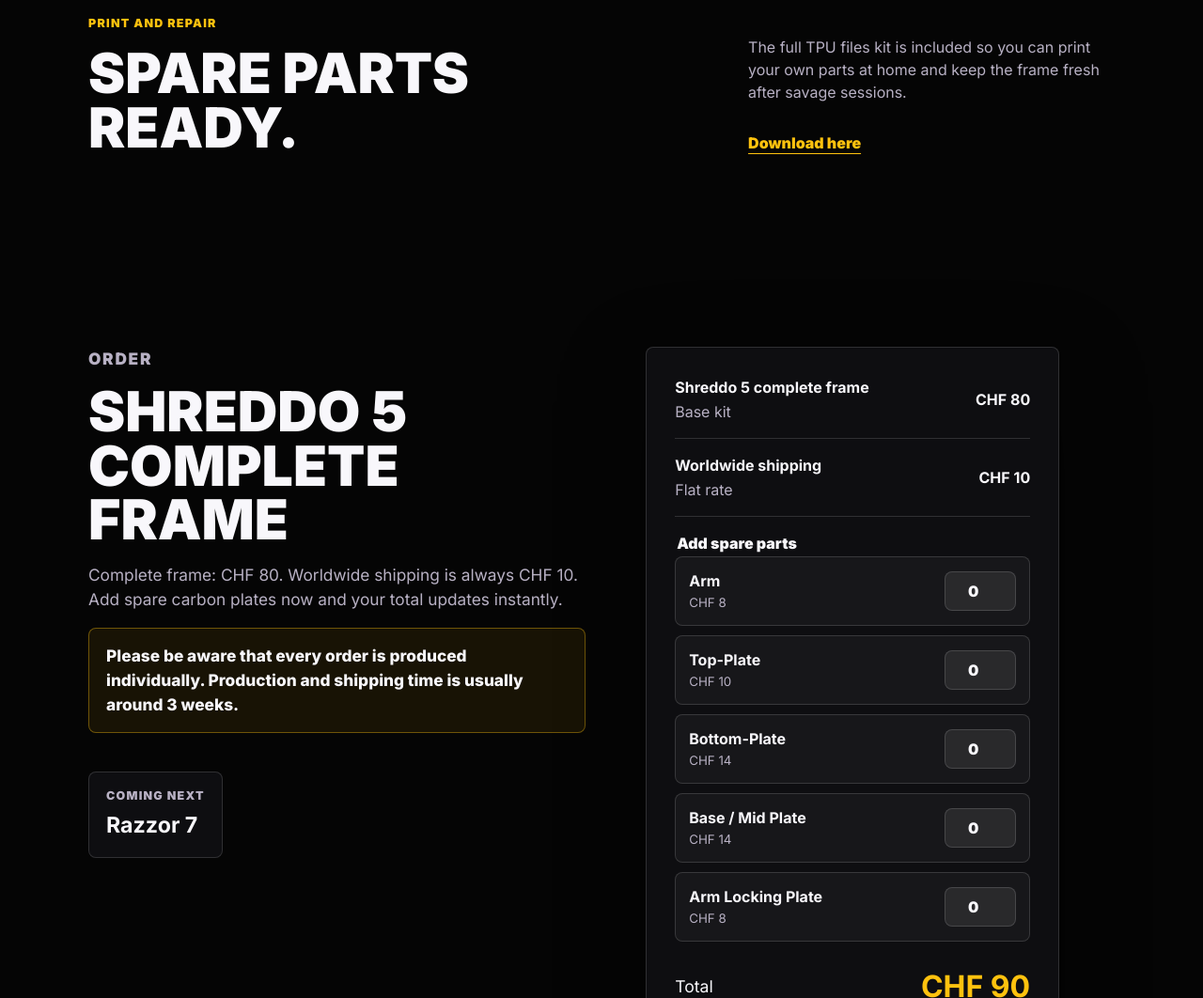
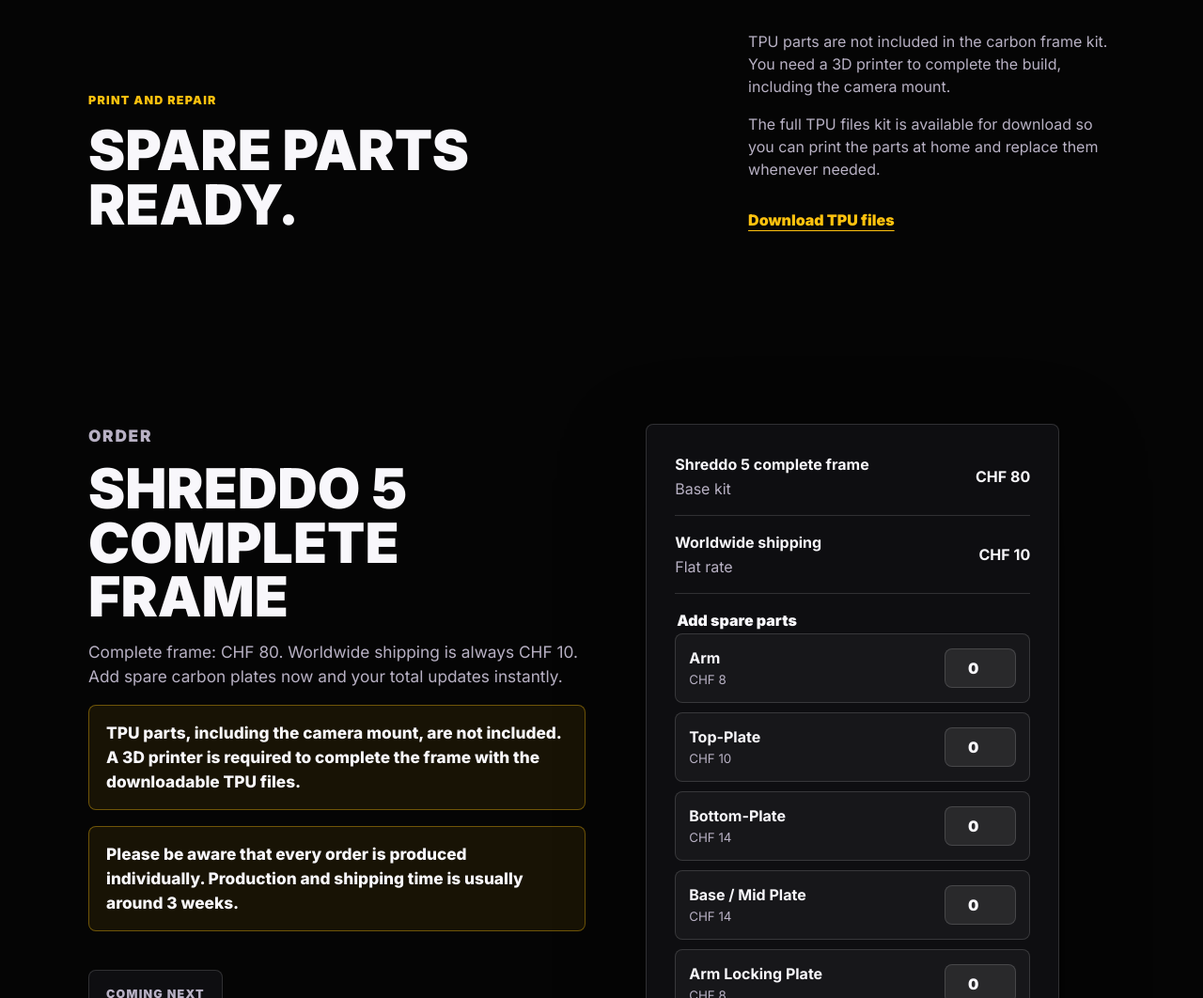
Before and after one commit to YeetlabFPV/Yeetlab, a website: page index.html in a window 1280 px wide. Shown: the part 4120-5182 px from the top of the page at 94% size. Drawn offline with Linux system fonts and the light colour scheme.

Commit message:
Add TPU download and build notice

```diff
--- a/index.html
+++ b/index.html
@@ -195,10 +195,14 @@
         </div>
         <div class="parts-copy">
           <p>
-            The full TPU files kit is included so you can print your own parts
-            at home and keep the frame fresh after savage sessions.
+            TPU parts are not included in the carbon frame kit. You need a 3D
+            printer to complete the build, including the camera mount.
           </p>
-          <a class="text-link" href="#" aria-disabled="true">Download here</a>
+          <p>
+            The full TPU files kit is available for download so you can print
+            the parts at home and replace them whenever needed.
+          </p>
+          <a class="text-link" href="assets/downloads/Shreddo5_TPU.zip" download>Download TPU files</a>
         </div>
       </section>
 
@@ -209,6 +213,11 @@
           <p>
             Complete frame: CHF 80. Worldwide shipping is always CHF 10. Add
             spare carbon plates now and your total updates instantly.
+          </p>
+          <p class="production-note">
+            TPU parts, including the camera mount, are not included. A 3D
+            printer is required to complete the frame with the downloadable TPU
+            files.
           </p>
           <p class="production-note">
             Please be aware that every order is produced individually. Production
```
Also changed, not shown: 1 other file.
